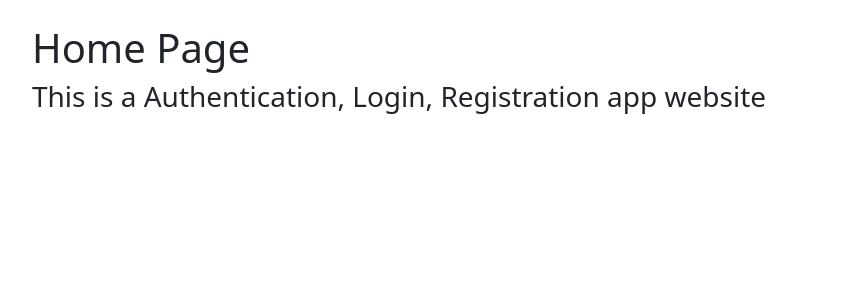
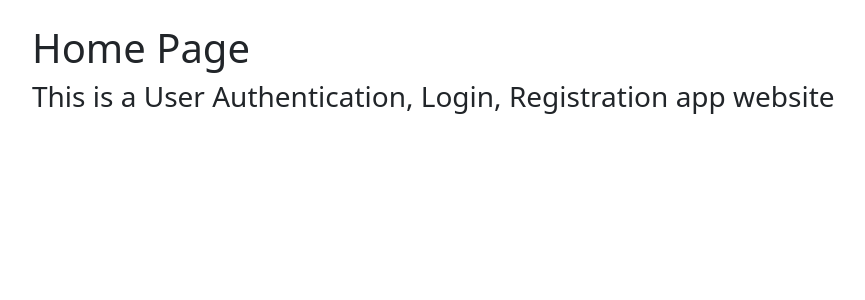
Before and after one commit to Zoeloe24/user-athenication-app, a Django app: page / in a window 1280 px wide. Shown: the part 56-356 px from the top of the page, without its empty margins (50-915 px from the left). Run offline with Django 3.2, Linux system fonts and the light colour scheme.

Commit message:
Update file

```diff
--- a/authenticate_app/templates/authenticate/home.html
+++ b/authenticate_app/templates/authenticate/home.html
@@ -3,7 +3,7 @@
 {% block content %}
 
 <h1>Home Page</h1>
-<h3>This is a Authentication, Login, Registration app website</h3>
+<h3>This is a User Authentication, Login, Registration app website</h3>
 
 {% if user.is_authenticated %}
 
```
Also changed, not shown: db.sqlite3.
